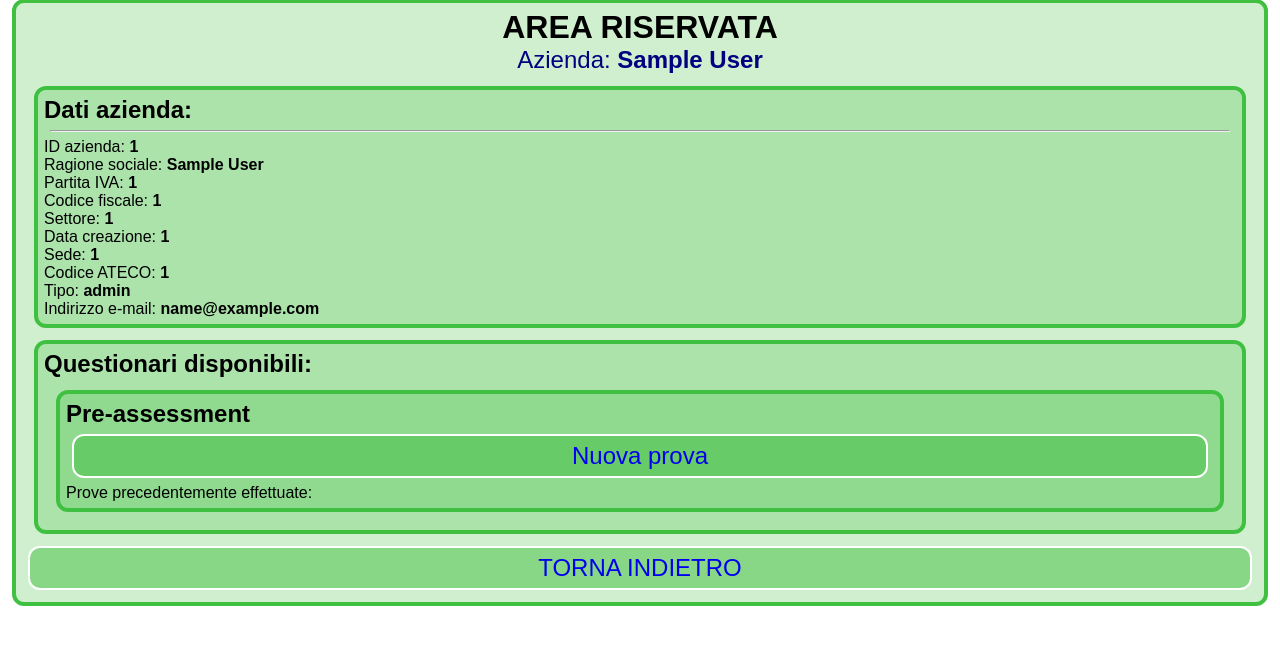
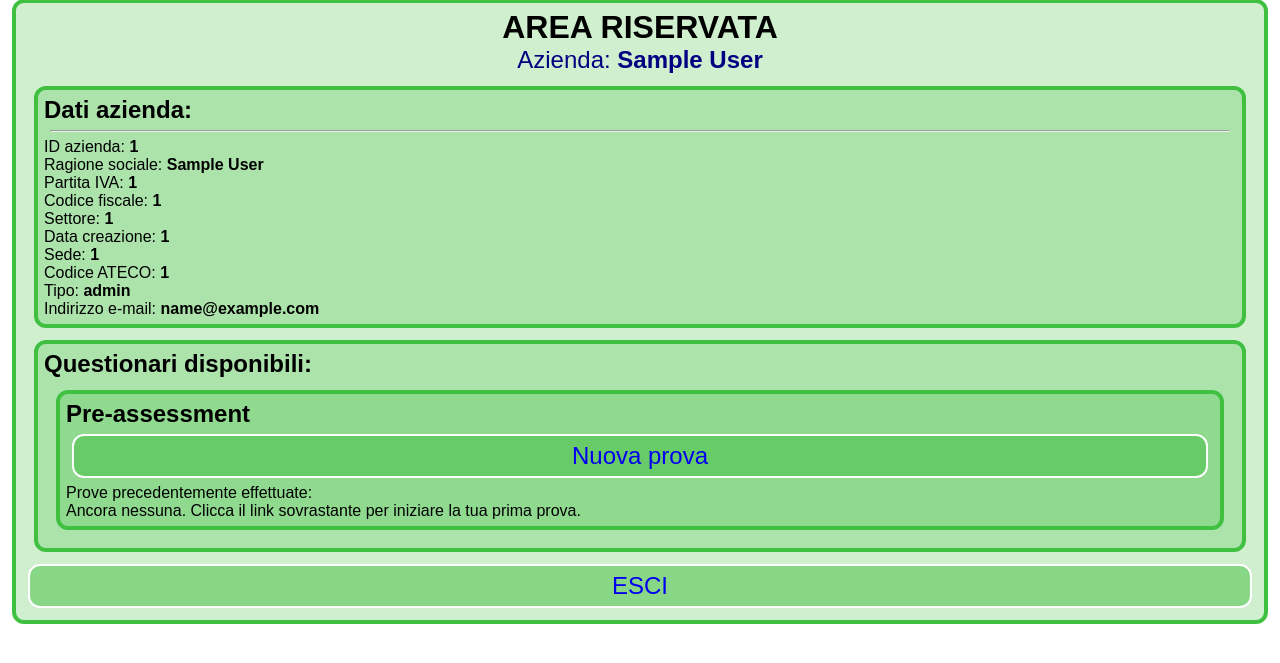
Before and after one commit to GeorgeM-F/Pre-assessment, a PHP site: page /area.php in a window 1280 px wide. Shown: the part 13-676 px from the top of the page. Run offline with PHP 8.4, Linux system fonts and the light colour scheme; the visitor is signed in with stand-in values (Sample User, id 1); data comes from the database, SQL or seed files in the repository; both versions use the stored data as it was after the commit.

Commit message:
Companies can now view their past pre-assessments

```diff
--- a/area.php
+++ b/area.php
@@ -51,16 +51,20 @@ $linkarr = $linkquer->fetchAll(PDO::FETCH_COLUMN);     // ...e le salva come arr
       <a class="bot" href="questionnaire.php">Nuova prova</a>
       <p>Prove precedentemente effettuate:</p>
       <?php     // REPLICAZIONE LINK PER OGNI ENTRY DELL'ARRAY
-      $n=0;     // Indice per la numerazione dei link
-      foreach ($linkarr as $i) {
-        $n=$n+1;     // Aggiorna l'indice
-        echo '<a class="bot" href="questionnaire.php">Prova n° '.$n.'</a>';
+      if (count($linkarr)==0) {
+        echo '<p>Ancora nessuna. Clicca il link sovrastante per iniziare la tua prima prova.</p>';
+      } else {
+        $n=0;     // Indice per la numerazione dei link
+        foreach ($linkarr as $i) {
+          $n=$n+1;     // Aggiorna l'indice
+          echo '<a class="bot" href="results.php?provaperta='.$n.'">Prova n° '.$n.'</a>';     //"provaperta" è il valore che verrà utilizzato dalla pagina per selezionare i corrispondenti valori da visualizzare
+        }
       }
       ?>
     </div>
   </div>
 
-  <a class="bot" href="index.php">TORNA INDIETRO</a>
+  <a class="bot" href="index.php">ESCI</a>
 </div>
 
 </body>
--- a/questionnaire.php
+++ b/questionnaire.php
@@ -135,7 +135,8 @@ if ($_SERVER["REQUEST_METHOD"] == "POST") {
     <?php echo $link; ?>
   </form>
 
-  <a class="bot" href="index.php">TORNA INDIETRO</a>
+  <a class="bot" href="area.php">TORNA ALLA TUA AREA RISERVATA</a>
+  <a class="bot" href="index.php">TORNA ALL'INIZIO</a>
 </div>
 
 </body>
```
Also changed, not shown: results.php (+9 -1 lines), database.db.
